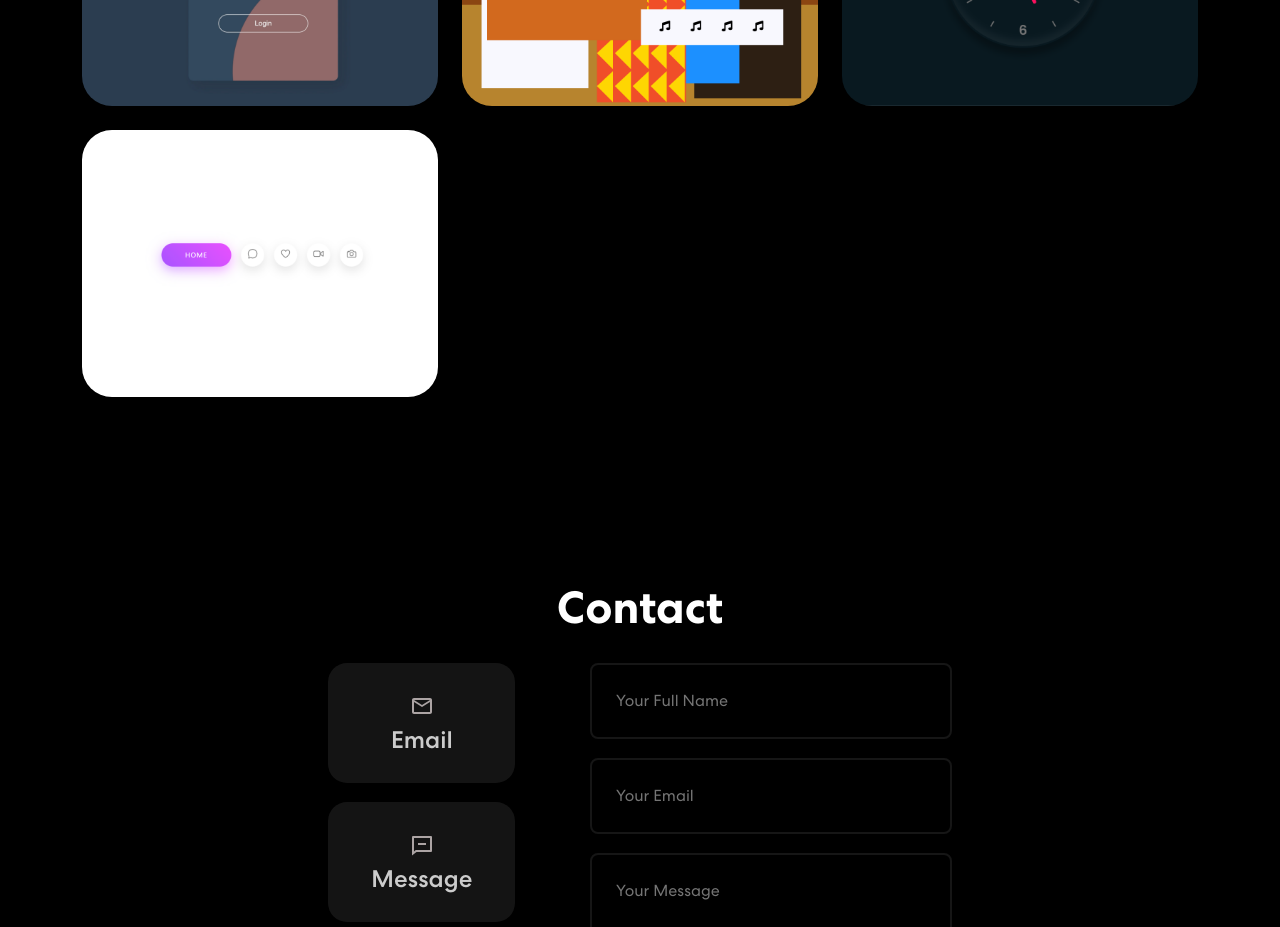
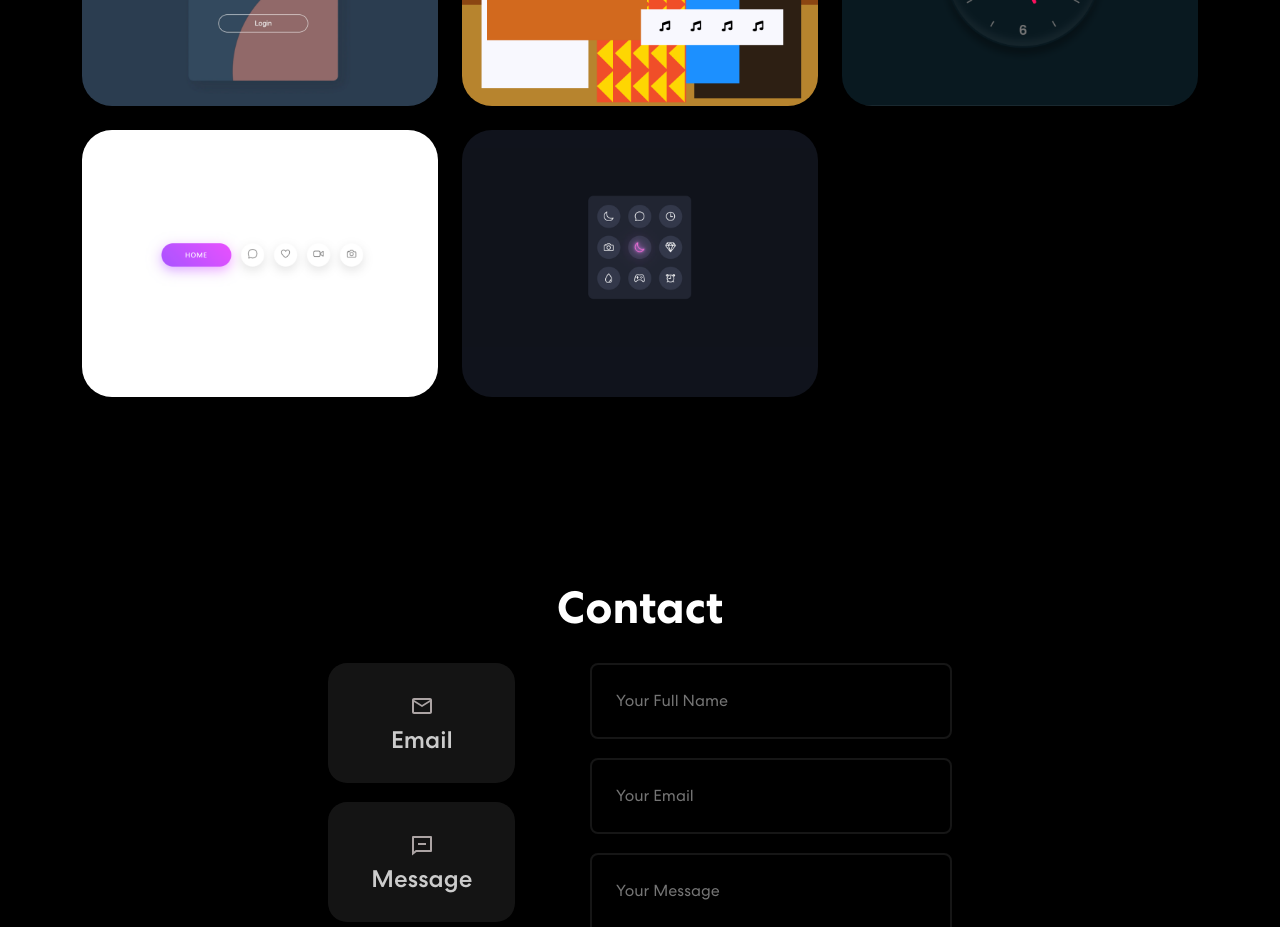
Before and after one commit to linmilan/Personal-Portfilio-React, a React (Create React App) app: page / in a window 1280 px wide. Shown: the part 2180-3107 px from the top of the page. Built offline with nearby package versions, Linux system fonts and the light colour scheme; the HTML template or start-up script is replaced by a standard one.

Commit message:
fix project display

```diff
--- a/src/App.css
+++ b/src/App.css
@@ -489,13 +489,21 @@ nav.navbar .navbar-toggler[aria-expanded="true"] .navbar-toggler-icon {
   width: 100%;
   height: 100%;
   overflow: auto;
+
+  /* center content */
+  display: flex;
+  justify-content: center;
+  align-items: center;
+  flex-direction: column;
+  padding-top: 5em;
+  padding-bottom: 2em
 }
 .proj-imgbx:hover .proj-txtx {
   top: 50%;
   opacity: 1;
 }
 .proj-txtx h4 {
-  font-size: 30px;
+  font-size: 27px;
   font-weight: 700;
   letter-spacing: 0.8px;
   line-height: 1.1em;
@@ -504,7 +512,7 @@ nav.navbar .navbar-toggler[aria-expanded="true"] .navbar-toggler-icon {
   font-style: italic;
   font-weight: 400;
   font-size: 15px;
-  letter-spacing: 0.8px;
+  letter-spacing: 0.4px;
 }
 .background-image-right {
   top: 20%;
--- a/src/components/Projects.js
+++ b/src/components/Projects.js
@@ -11,6 +11,7 @@ import projImg7 from '../assets/img/project-img7.png';
 import projImg8 from '../assets/img/project-img8.png';
 import projImg9 from '../assets/img/project-img9.png';
 import projImg10 from '../assets/img/project-img10.png';
+import projImg11 from '../assets/img/project-img11.png';
 
 
 import 'animate.css';
@@ -84,10 +85,17 @@ export const Projects = () =>{
         },
         {
             title: 'Colorful Buttons',
-            description:'',
+            description:'Design & Development',
             imgUrl:projImg10,
             link:'https://github.com/linmilan/Colorful-buttons-1',
             demo:'https://linmilan.github.io/Colorful-buttons-1/',
+        },
+        {
+            title: 'Navigation',
+            description:'Design & Development',
+            imgUrl:projImg11,
+            link:'https://github.com/linmilan/Navigation2',
+            demo:'https://linmilan.github.io/Navigation2/',
         },
 
     ]
```
Also changed, not shown: src/assets/img/project-img11.png (added).
